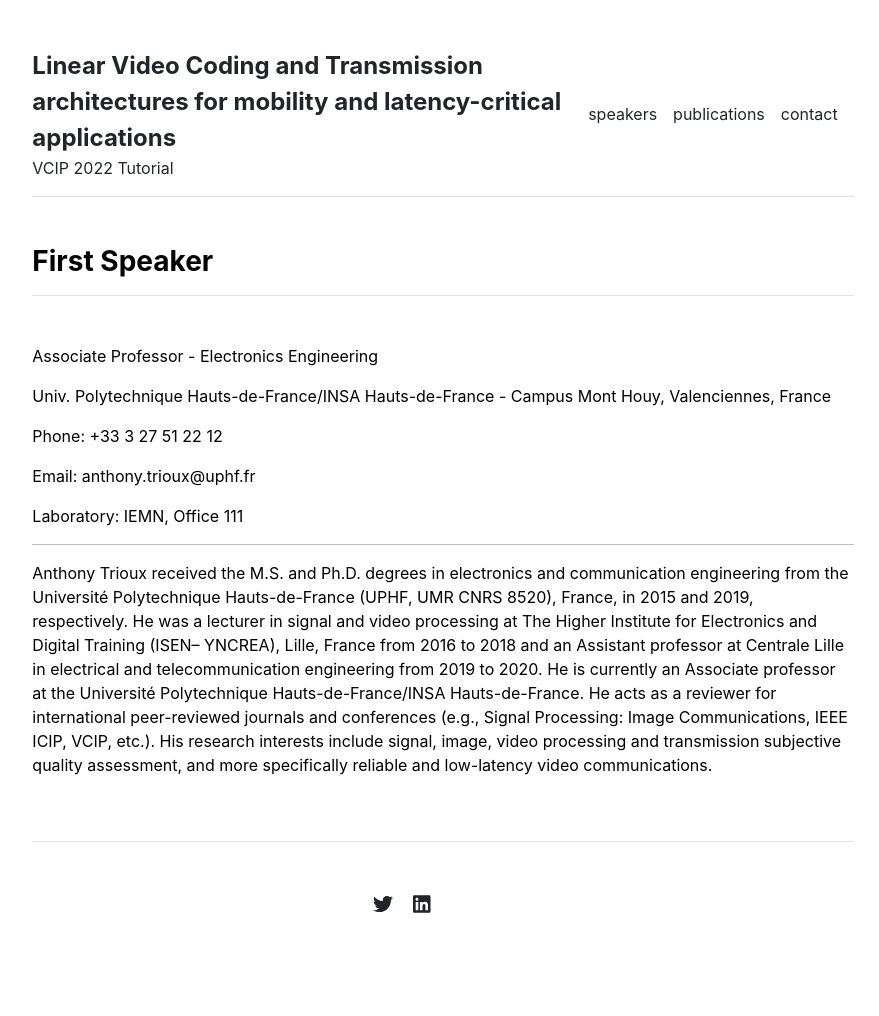
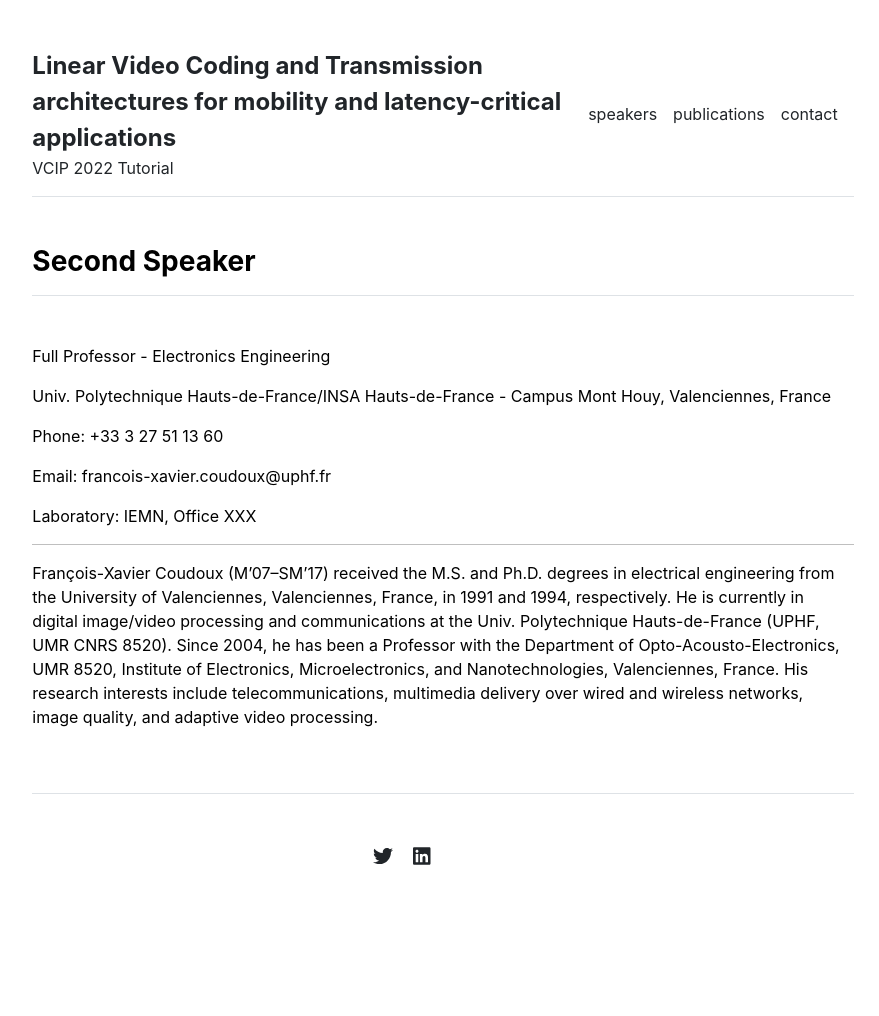
Before and after one commit to XiaYi59/LVCT, a Jekyll site: the page built from people/FX.md, in a window 1280 px wide. Shown: the whole page, without its empty margins (197-1076 px from the left). Built offline with Jekyll 4.4.1, drawn with Linux system fonts in a browser that asks for light colours; after the commit the page ends 968 px from its top, so only the background shows below that.

Commit message:
Update FX.md

```diff
--- a/people/FX.md
+++ b/people/FX.md
@@ -1,18 +1,18 @@
 ---
 layout: page
-title: "First Speaker"
+title: "Second Speaker"
 ---
 
-Associate Professor - Electronics Engineering
+Full Professor - Electronics Engineering
 
 Univ. Polytechnique Hauts-de-France/INSA Hauts-de-France - Campus Mont Houy, Valenciennes, France
 
-Phone: +33 3 27 51 22 12
+Phone: +33 3 27 51 13 60
 
-Email: anthony.trioux@uphf.fr
+Email: francois-xavier.coudoux@uphf.fr
 
-Laboratory: IEMN, Office 111
+Laboratory: IEMN, Office XXX
 
 ---
 
-Anthony Trioux received the M.S. and Ph.D. degrees in electronics and communication engineering from the Université Polytechnique Hauts-de-France (UPHF, UMR CNRS 8520), France, in 2015 and 2019, respectively. He was a lecturer in signal and video processing at The Higher Institute for Electronics and Digital Training (ISEN– YNCREA), Lille, France from 2016 to 2018 and an Assistant professor at Centrale Lille in electrical and telecommunication engineering from 2019 to 2020. He is currently an Associate professor at the Université Polytechnique Hauts-de-France/INSA Hauts-de-France. He acts as a reviewer for international peer-reviewed journals and conferences (e.g., Signal Processing: Image Communications, IEEE ICIP, VCIP, etc.). His research interests include signal, image, video processing and transmission subjective quality assessment, and more specifically reliable and low-latency video communications.
+François-Xavier Coudoux (M’07–SM’17) received the M.S. and Ph.D. degrees in electrical engineering from the University of Valenciennes, Valenciennes, France, in 1991 and 1994, respectively. He is currently in digital image/video processing and communications at the Univ. Polytechnique Hauts-de-France (UPHF, UMR CNRS 8520). Since 2004, he has been a Professor with the Department of Opto-Acousto-Electronics, UMR 8520, Institute of Electronics, Microelectronics, and Nanotechnologies, Valenciennes, France. His research interests include telecommunications, multimedia delivery over wired and wireless networks, image quality, and adaptive video processing.
```
